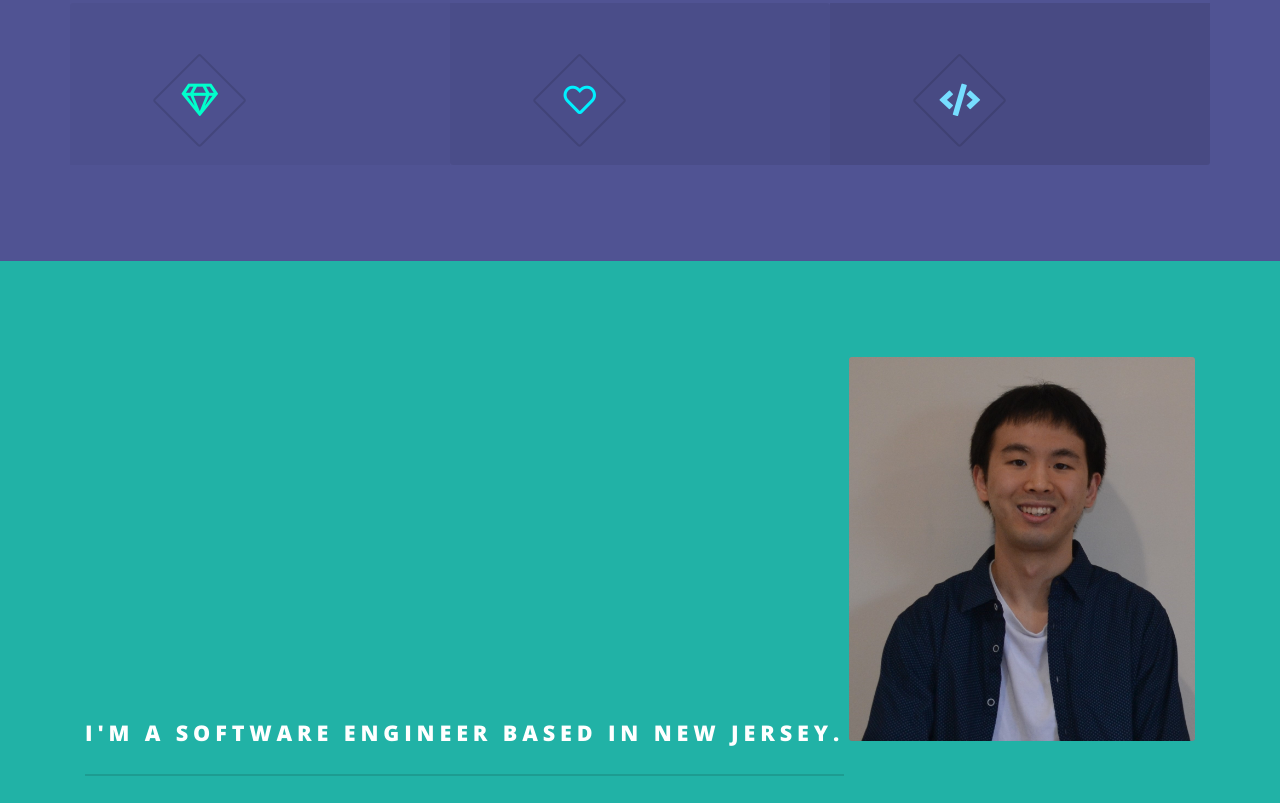
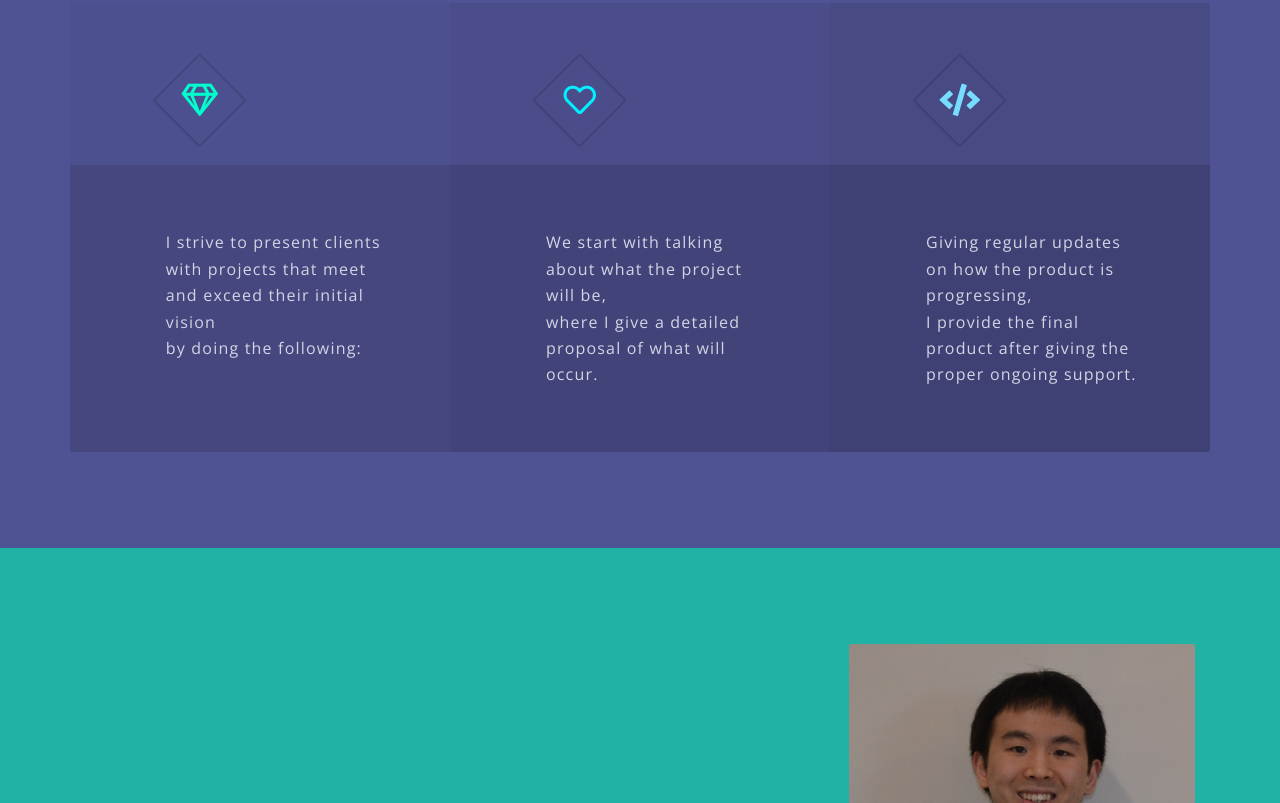
Before and after one commit to choir27/Portfolio---First-Draft, a plain HTML site: page index.html in a window 1280 px wide. Shown: the part 2439-3242 px from the top of the page. Drawn offline with nearby package versions, Linux system fonts and the light colour scheme.

Commit message:
Update index.html

```diff
--- a/index.html
+++ b/index.html
@@ -96,6 +96,9 @@
 									<li><span class="icon fa-gem major style1"><span class="label">Lorem</span></span></li>
 									<li><span class="icon fa-heart major style2"><span class="label">Ipsum</span></span></li>
 									<li><span class="icon solid fa-code major style3"><span class="label">Dolor</span></span></li>
+								 	<li><p>I strive to present clients with projects that meet and exceed their initial vision </br>by doing the following:</p></li>
+								<li><p>We start with talking about what the project will be, </br> where I give a detailed proposal of what will occur.</br></p></li>
+								<li><p>Giving regular updates on how the product is progressing, </br> I provide the final product after giving the proper ongoing support.</p></li>
 
 
 
```
